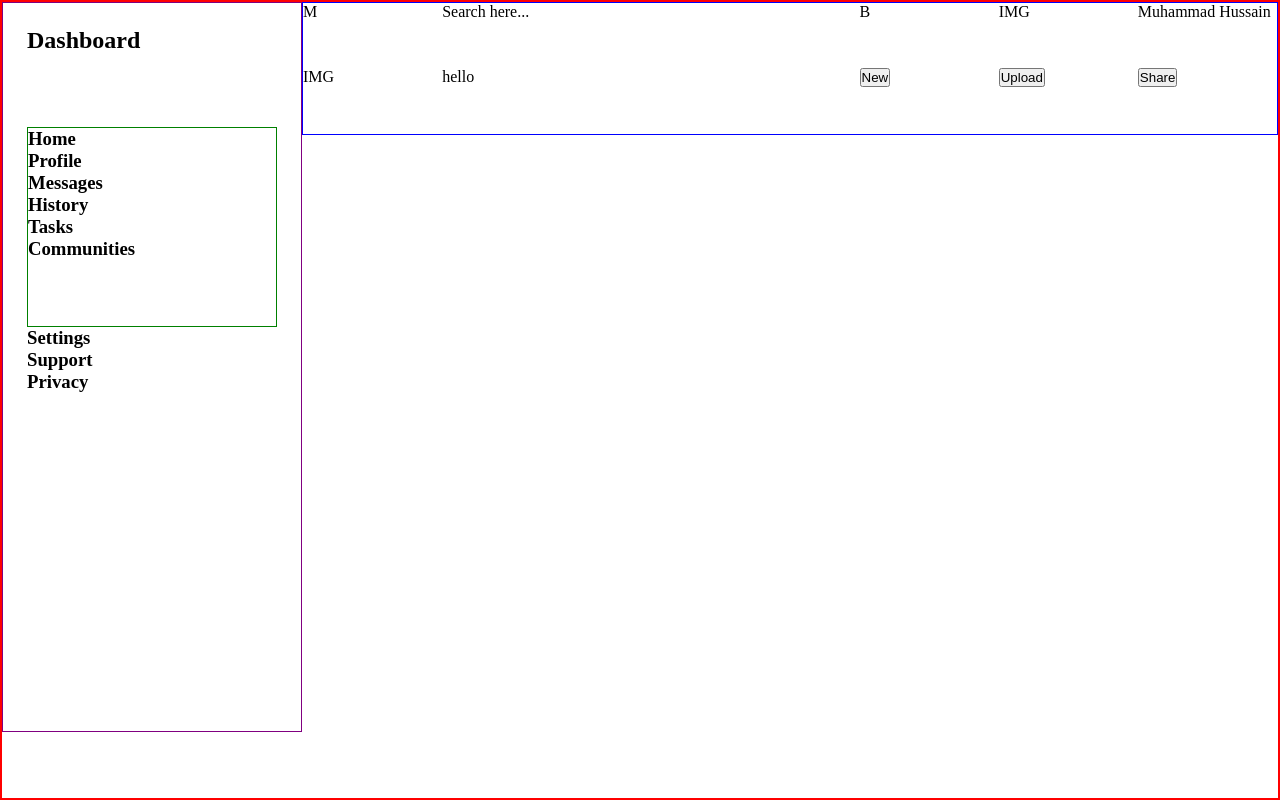
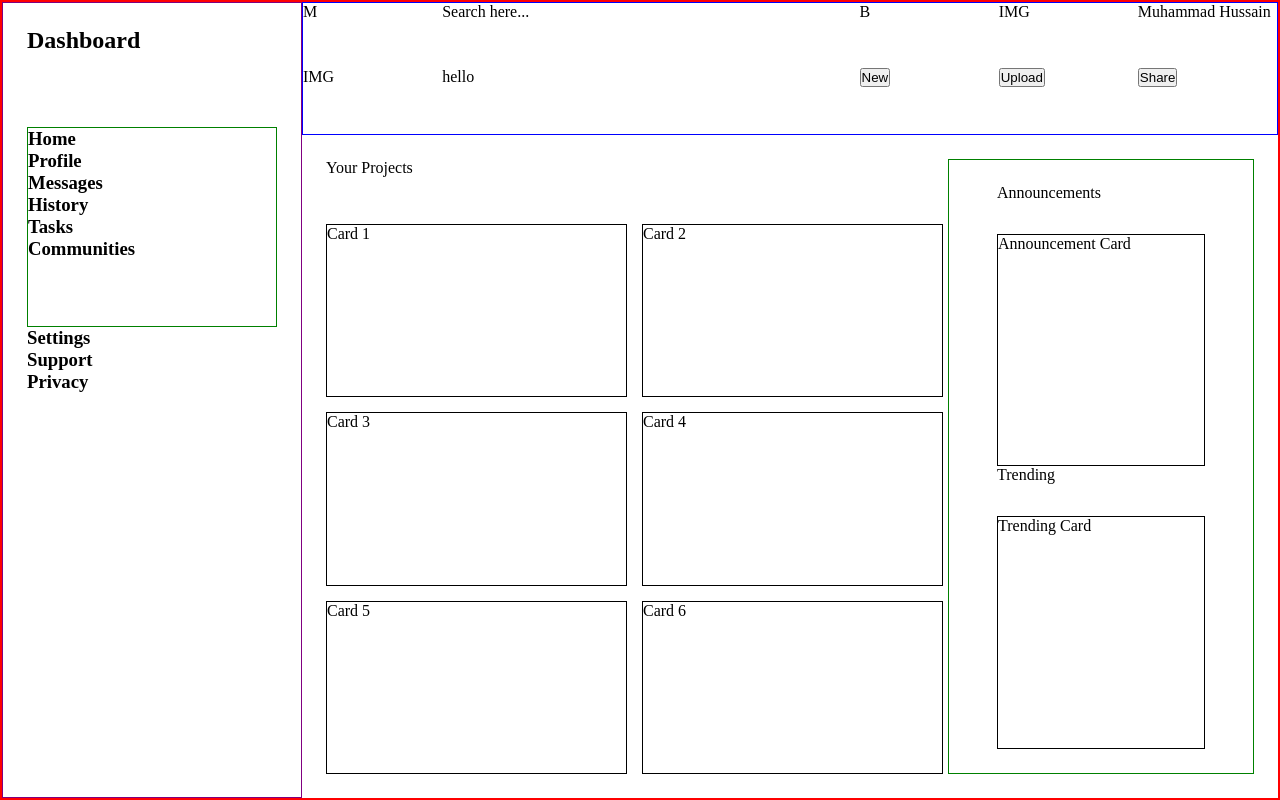
Before and after one commit to Hussain-Javed-K213584/02-Admin-Dashboard, a plain HTML site: page index.html in a window 1280 px wide. Drawn offline with Linux system fonts and the light colour scheme.

Commit message:
Initial HTML layout completed

```diff
--- a/index.html
+++ b/index.html
@@ -40,6 +40,24 @@
 
         <div class="main-content">
 
+            <div class="cards-container">
+                <div class="project-text">Your Projects</div>
+                <div></div>
+                <div class="card">Card 1</div>
+                <div class="card">Card 2</div>
+                <div class="card">Card 3</div>
+                <div class="card">Card 4</div>
+                <div class="card">Card 5</div>
+                <div class="card">Card 6</div>
+            </div>
+
+            <div class="col2">
+                Announcements
+                <div class="card announcement">Announcement Card</div>
+                Trending
+                <div class="card trending">Trending Card</div>
+            </div>
+
         </div>
     </div>
 </body>
--- a/styles.css
+++ b/styles.css
@@ -34,7 +34,7 @@ body{
     border: 1px solid purple;
     display: grid;
     grid-template-rows: 100px 200px 200px;
-    grid-row: 1 / 11;
+    grid-row: 1 / -1;
     padding: 1.5rem;
 }
 
@@ -46,3 +46,44 @@ body{
 .second-half{
     grid-row: 3 / 4;
 }
+
+.main-content{
+    display: grid;
+    grid-template-columns: repeat(3, 1fr);
+    /* grid-template-rows: repeat(2, 1fr); */
+    grid-column: 2 / 5;
+    grid-row: 2 / -1;
+    padding: 1.5rem;
+    overflow: none;
+    gap: 5px;
+}
+
+.cards-container{
+    height: 100%;
+    width: 100%;
+    grid-template-columns: repeat(2, 1fr);
+    grid-template-rows: 50px repeat(3, 1fr);
+    grid-column: 1 / 3;
+    display: grid;
+    overflow: none;
+    gap: 15px;
+}
+
+.card{
+    border: 1px solid black;
+    /* height: 200px; */
+}
+
+.main-content > .col2{
+    padding: 1.5rem 3rem 1.5rem 3rem;
+    border: 1px solid green;
+    display: grid;
+    grid-template-rows: 50px 1fr 50px 1fr;
+    height: 100%;
+    overflow: none;
+}
+
+.announcement,
+.trending{
+    /* width: 80%; */
+}
```
